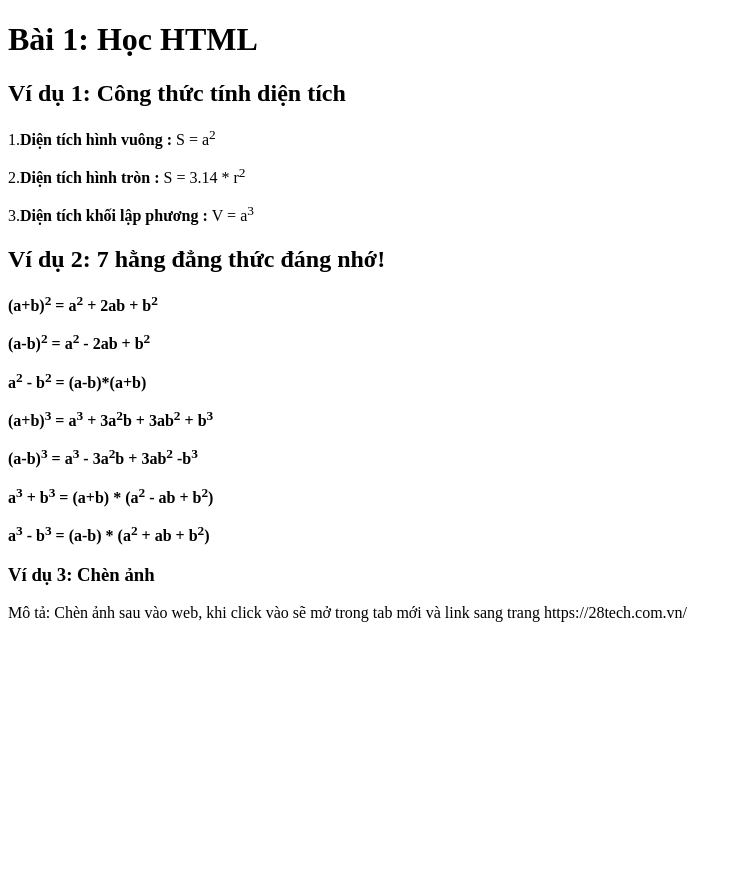
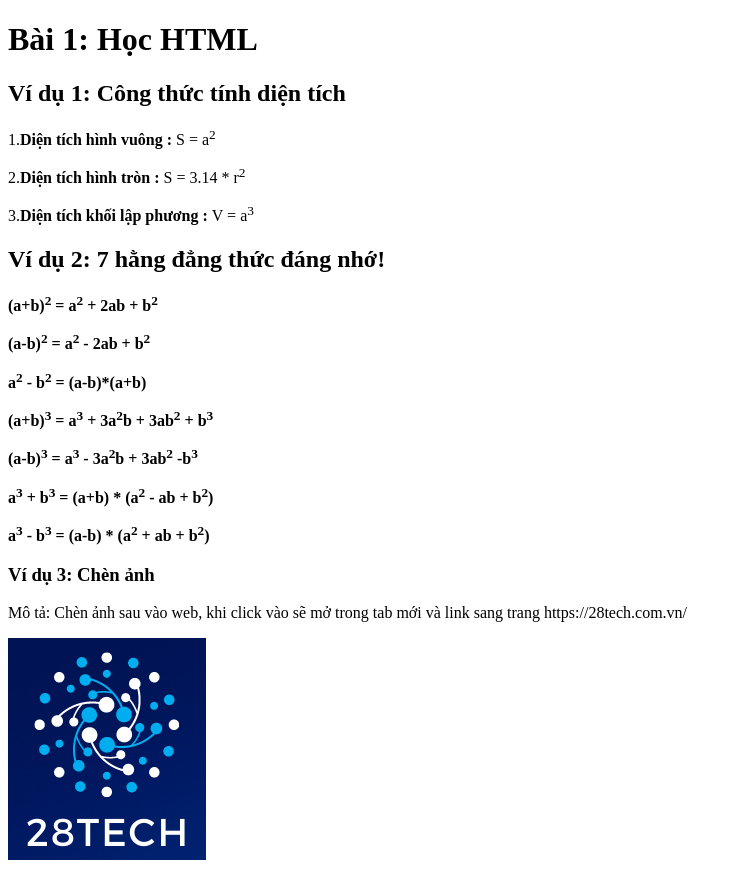
Before and after one commit to vanhk01/be-bt1, a plain HTML site: page index.html in a window 1280 px wide. Shown: the whole page, without its empty margins (0-742 px from the left). Before the commit the page ends 800 px from the top, so only its background shows below. Drawn offline with Linux system fonts and the light colour scheme.

Commit message:
Update index.html

```diff
--- a/index.html
+++ b/index.html
@@ -22,7 +22,7 @@
     <h3>Ví dụ 3: Chèn ảnh</h3>
     <p>Mô tả: Chèn ảnh sau vào web, khi click vào sẽ mở trong tab mới và link sang trang https://28tech.com.vn/</p>
     <a href="https://28tech.com.vn/">
-        <img src="/bai_01/logo.png" alt="">
+        <img src="logo.png" alt="">
     </a>
 </body>
 </html>
```
